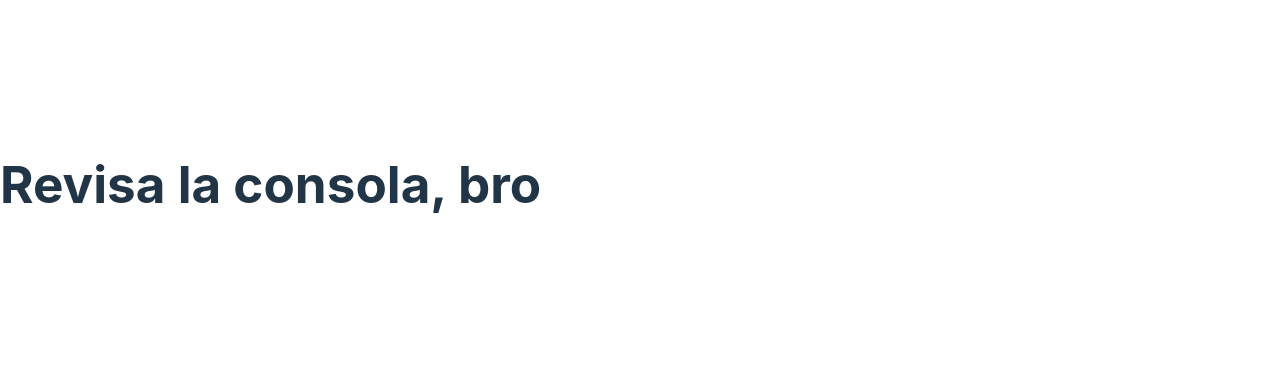
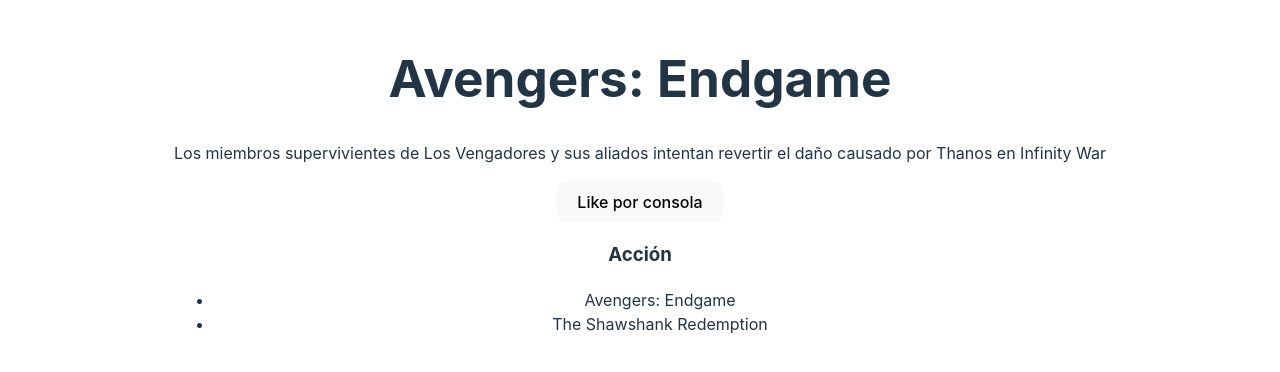
Before and after one commit to chuttmateo/ejercicios-front3, a React (Vite) app: page / in a window 1280 px wide. Shown: the part 216-588 px from the top of the page. Built offline with nearby package versions, Linux system fonts and the light colour scheme.

Commit message:
ejercicios de la clase 2 de front

```diff
--- a/src/Clase2.jsx
+++ /dev/null
@@ -1,4 +0,0 @@
-function Clase2() {
-    return
-}
-export default Clase2
--- a/src/Clase1.jsx
+++ b/src/ejercicios/ejercicio-clase-1/Clase1.jsx
@@ -1,4 +1,4 @@
-import users from './fakeApi/users.json'
+import users from '../../fakeApi/users.json'
 
 function Clase1() {
 
--- /dev/null
+++ b/src/ejercicios/ejercicio-clase-2/Clase2.jsx
@@ -0,0 +1,32 @@
+import movies from '../../fakeApi/movies.json'
+import '../../App.css'
+import Titulo from './Titulo';
+import Lista from './Lista';
+
+
+
+function Clase2() {
+
+    const [primeraPeli, segundaPeli] = movies
+
+    function foo() {
+        console.log("Like");
+    }
+
+    return (
+        <>
+            <h1>{primeraPeli.nombre}</h1>
+            <p>Los miembros supervivientes de Los Vengadores y sus aliados intentan revertir el daño causado por Thanos en Infinity War</p>
+            <button onClick={foo}>Like por consola</button>
+
+            <Titulo title={primeraPeli.genero} />
+
+            <Lista>
+                <li>{primeraPeli.nombre}</li>
+                <li>{segundaPeli.nombre}</li>
+            </Lista>
+
+        </>
+    )
+}
+export default Clase2
--- /dev/null
+++ b/src/ejercicios/ejercicio-clase-2/Lista.jsx
@@ -0,0 +1,8 @@
+function Lista(params) {
+    return (
+        <ul>
+            {params.children}
+        </ul>
+    )
+}
+export default Lista
--- /dev/null
+++ b/src/ejercicios/ejercicio-clase-2/Titulo.jsx
@@ -0,0 +1,4 @@
+function Titulo(props) {
+    return <h3>{props.title}</h3>
+}
+export default Titulo
--- a/src/main.jsx
+++ b/src/main.jsx
@@ -1,13 +1,14 @@
 import React from 'react'
 import ReactDOM from 'react-dom/client'
-import Clase1 from './Clase1.jsx'
 import './index.css'
+import Clase1 from './ejercicios/ejercicio-clase-1/Clase1.jsx'
+import Clase2 from './ejercicios/ejercicio-clase-2/Clase2.jsx'
 
 ReactDOM.createRoot(document.getElementById('root')).render(
 
   //<React.StrictMode> Saqué esto porque en la consola carga dos veces las cosas y se hace dificil de leer.
   <>
-  <Clase1 />
+  <Clase2 />
   </>
 
   //</React.StrictMode>,
```
